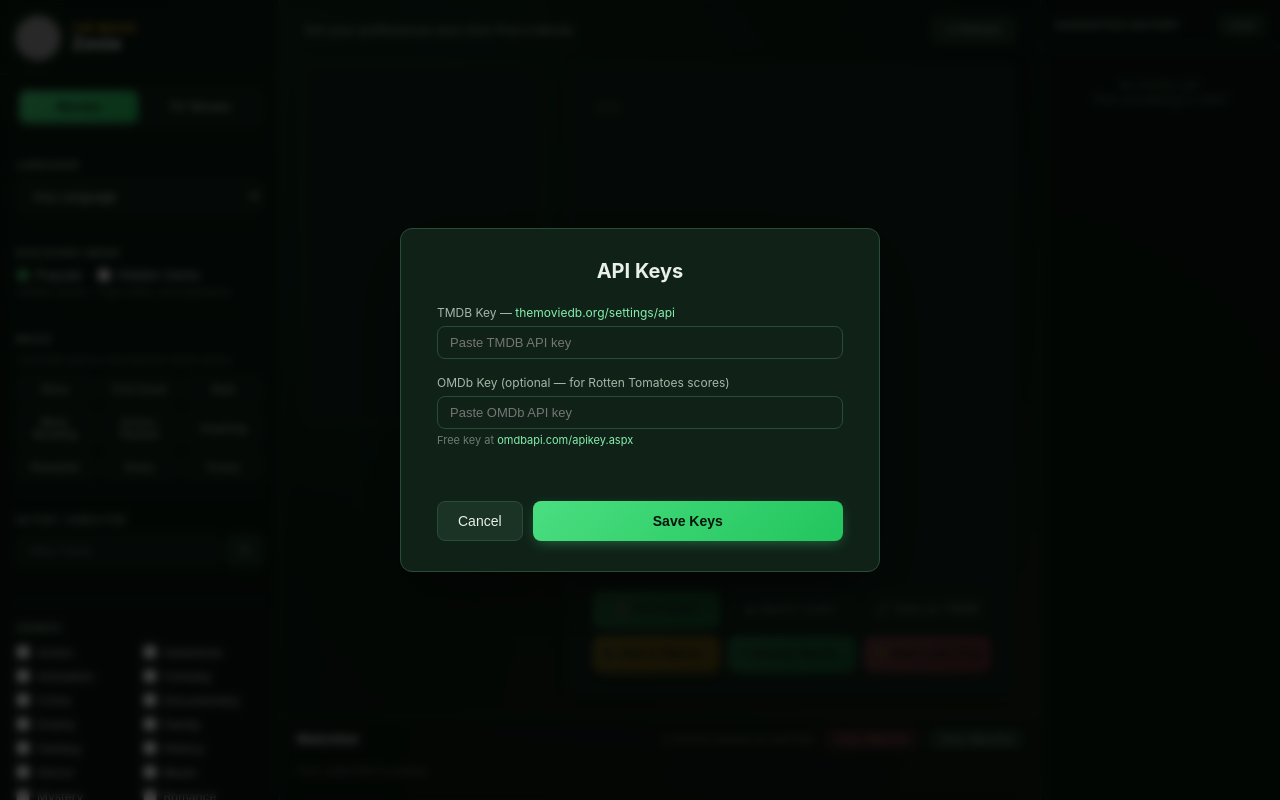
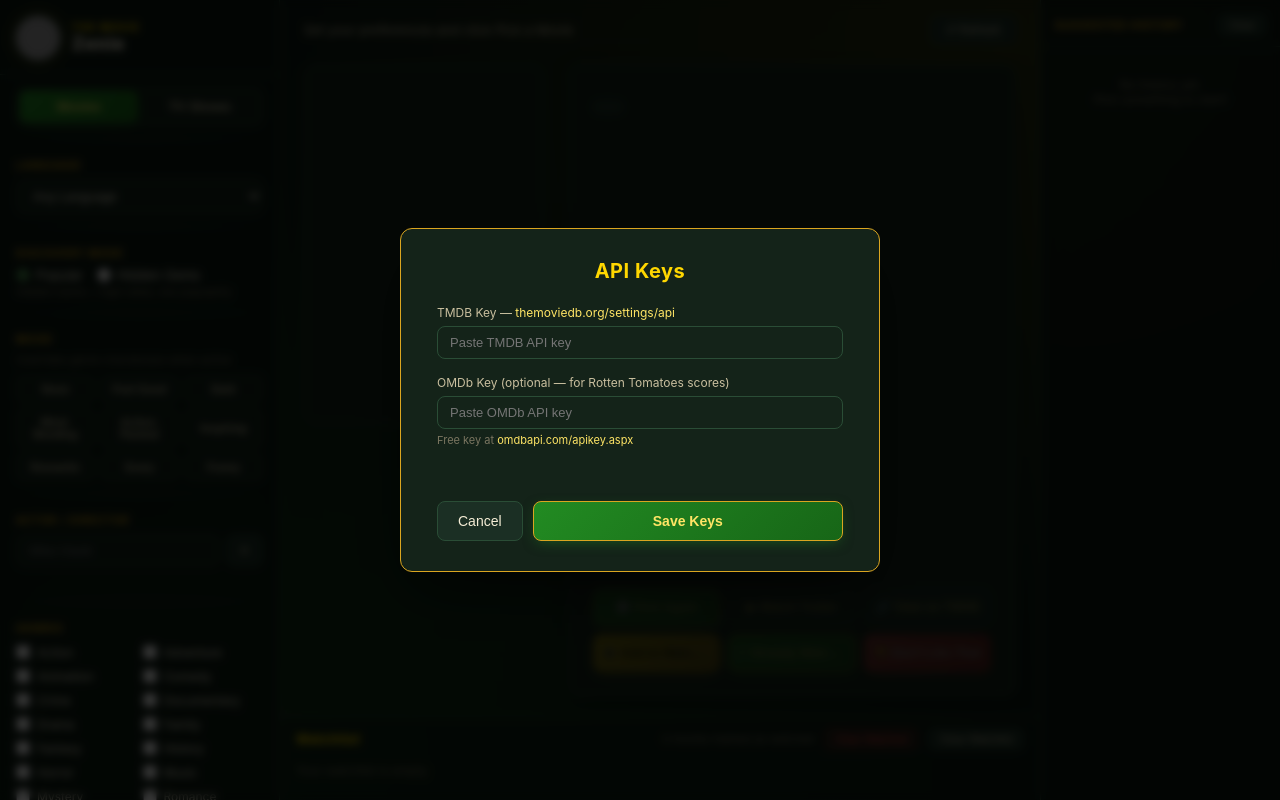
Before and after one commit to maxxzamani-create/movie-picker, a Flask app: page / in a window 1280 px wide. Run offline with Flask 3, Linux system fonts and the light colour scheme; data that the repository does not hold is empty; grey boxes are pictures that could not be loaded.

Commit message:
Refine theme to true Forest Green & Gold heritage palette
Drop the neon-emerald + amber pairing in favor of a richer, more
classic look that treats forest green and gold as co-equal brand
colors (Sherwood / heritage feel).

CSS:
- Primary green moves to #228B22 (CSS-named Forest Green); deeper
  pine for hover/gradients; brighter #4caf50 reserved for small
  accents like icons and the cast meta line.
- Gold becomes a real co-primary: #FFD700 with #DAA520 borders and
  #b8860b gradient ends. Used on section labels, brand "The Movie"
  kicker, watchlist chips, modal title, range slider, RT-OK badge,
  spinner, the API button, and as the text color inside all green
  primary buttons for that "lettering on a forest crest" feel.
- Action buttons keep their semantics but get gold borders on green
  primaries; watchlist stays full gold; dislike shifts from rose-pink
  to a warmer red (#ef4444) so it doesn't fight the warm palette.
- Background gradients reshuffled: gold from the upper right, forest
  green from the lower left -- dappled-canopy effect.
- Text shifts to warm parchment cream rather than cool slate.

Logo:
- Disc now has a two-tone ring: outer gold, inner forest green.
- Halo glow is gold instead of green.
- Smoke from the lamp interpolates from forest green at the bottom
  to warm gold near the top, leading the eye up to the Z.
- Z keeps its gold fill with a stronger gold glow.
- Sparkles re-weighted toward gold (three gold, two green).

Co-Authored-By: Claude Opus 4.7 (1M context) <noreply@anthropic.com>

```diff
--- a/static/style.css
+++ b/static/style.css
@@ -2,49 +2,55 @@
 *, *::before, *::after { box-sizing: border-box; margin: 0; padding: 0; }
 
 :root {
-  /* Deep Forest palette — moss, pine, and lantern gold */
-  --bg:         #0a1810;   /* deep forest night */
-  --bg-deep:    #050d08;   /* darkest edge */
-  --surface:    #102218;   /* card surface */
-  --surface2:   #1a3324;   /* raised surface */
-  --border:     #284d36;   /* subtle pine borders */
+  /* ── Forest Green & Gold palette ─────────────────────────────────────
+     Heritage forest greens paired with true gold. Think Sherwood at
+     dusk: deep pine background, classic forest-green accents, real
+     gold for highlights and "treasure" actions. */
 
-  --primary:    #4ade80;   /* emerald-400 — bright leaf */
-  --primary-2:  #86efac;   /* lighter leaf, for hover/accents */
-  --primary-d:  #22c55e;   /* emerald-500 for gradients */
-  --forest:     #166534;   /* deep forest green */
-  --moss:       #65a30d;   /* warm moss/lime accent */
+  --bg:         #0d1a12;   /* deep forest night */
+  --bg-deep:    #060e08;   /* darkest edge */
+  --surface:    #142319;   /* card surface */
+  --surface2:   #1b2f24;   /* raised surface */
+  --border:     #2a4d36;   /* pine border */
 
-  --amber:      #fbbf24;   /* lantern gold */
-  --amber-d:    #f59e0b;   /* deeper gold for gradients */
-  --amber-lt:   #fde68a;   /* pale gold highlight */
+  --primary:    #228B22;   /* CSS-named "Forest Green" */
+  --primary-d:  #176617;   /* darker for gradient end / hover */
+  --primary-2:  #4caf50;   /* brighter, for icons & subtle accents */
+  --primary-lt: #86d486;   /* pale leaf — focus rings, hover hints */
+  --moss:       #65a30d;   /* warm lime-moss, used sparingly */
 
-  --rose:       #fb7185;   /* negative action */
-  --rose-d:     #f43f5e;
+  --gold:       #FFD700;   /* true gold — primary accent */
+  --gold-d:     #b8860b;   /* dark goldenrod for gradient end */
+  --gold-lt:    #ffe566;   /* pale gold for highlights */
+  --gold-deep:  #DAA520;   /* goldenrod, for borders */
 
-  --text:       #e8f0e8;   /* warm pale cream */
-  --text-dim:   #a3b8a8;   /* sage gray */
-  --muted:      #6b7d6e;   /* moss gray */
+  --rose:       #ef4444;   /* warmer red — for the "don't like" action */
+  --rose-d:     #b91c1c;
+
+  --text:       #f5edd6;   /* warm parchment cream */
+  --text-dim:   #c9bf9f;   /* dim parchment */
+  --muted:      #7a7560;   /* warm muted */
 
   --radius:     12px;
   --radius-sm:  8px;
   --sidebar-w:  280px;
   --history-w:  240px;
 
-  --shadow-card: 0 8px 24px -8px rgba(0,0,0,0.55),
-                 0 2px 6px -2px rgba(0,0,0,0.3);
-  --shadow-green: 0 4px 14px -4px rgba(74,222,128,0.45);
-  --shadow-amber: 0 4px 14px -4px rgba(251,191,36,0.45);
+  --shadow-card:  0 8px 24px -8px rgba(0,0,0,0.6),
+                  0 2px 6px -2px rgba(0,0,0,0.35);
+  --shadow-green: 0 4px 14px -4px rgba(34,139,34,0.55);
+  --shadow-gold:  0 4px 14px -4px rgba(255,215,0,0.5);
+  --shadow-rose:  0 4px 14px -4px rgba(239,68,68,0.45);
 }
 
 html, body {
   height: 100%;
   background: var(--bg);
-  /* Subtle dappled light effect — green canopy with gold sunlight */
+  /* Dappled sunlight through canopy — gold from upper right, green glow elsewhere */
   background-image:
-    radial-gradient(at 18% 0%,   rgba(74,222,128,0.10) 0px, transparent 50%),
-    radial-gradient(at 82% 100%, rgba(251,191,36,0.07) 0px, transparent 55%),
-    radial-gradient(at 50% 50%,  rgba(22,101,52,0.15)  0px, transparent 70%);
+    radial-gradient(at 80% 5%,  rgba(255,215,0,0.10) 0px, transparent 50%),
+    radial-gradient(at 15% 95%, rgba(34,139,34,0.18) 0px, transparent 55%),
+    radial-gradient(at 50% 50%, rgba(20,80,40,0.14)  0px, transparent 75%);
   background-attachment: fixed;
   color: var(--text);
   font-family: "Inter", "Segoe UI", system-ui, -apple-system, sans-serif;
@@ -72,7 +78,7 @@ html, body {
 
 /* ── Sidebar ──────────────────────────────────────────────────────────── */
 .sidebar {
-  background: rgba(10, 24, 16, 0.85);
+  background: rgba(13, 26, 18, 0.88);
   backdrop-filter: blur(12px);
   border-right: 1px solid var(--border);
   display: flex;
@@ -96,33 +102,38 @@ html, body {
 
 .sidebar-header img {
   width: 44px; height: 44px; border-radius: 50%;
-  box-shadow: 0 0 0 2px var(--surface2), 0 0 16px rgba(74,222,128,0.35);
+  box-shadow: 0 0 0 2px var(--surface2),
+              0 0 18px rgba(255,215,0,0.30);
 }
 
 .sidebar-title { flex: 1; line-height: 1.2; }
 .sidebar-title .sub  {
-  font-size: 10px; font-weight: 700; color: var(--amber);
-  letter-spacing: 1px; text-transform: uppercase;
+  font-size: 10px; font-weight: 700; color: var(--gold);
+  letter-spacing: 1.4px; text-transform: uppercase;
 }
 .sidebar-title .main {
-  font-size: 17px; font-weight: 800; color: var(--text);
+  font-size: 18px; font-weight: 800; color: var(--text);
   letter-spacing: 0.5px;
 }
 
 .btn-api {
   font-size: 11px; padding: 5px 10px;
-  background: var(--surface2); color: var(--primary-2);
+  background: var(--surface2); color: var(--gold);
   border: 1px solid var(--border); border-radius: 6px; cursor: pointer;
 }
-.btn-api:hover { background: var(--surface); border-color: var(--primary); }
+.btn-api:hover { background: var(--surface); border-color: var(--gold-deep); }
 
 .section { padding: 12px 16px 4px; }
 .section-label {
   font-size: 10px; font-weight: 700; text-transform: uppercase;
-  color: var(--text-dim); letter-spacing: 1px; margin-bottom: 8px;
+  color: var(--gold-deep); letter-spacing: 1.2px; margin-bottom: 8px;
 }
 
-.sep { height: 1px; background: var(--border); margin: 8px 16px; opacity: 0.6; }
+.sep {
+  height: 1px;
+  background: linear-gradient(to right, transparent, var(--border), transparent);
+  margin: 8px 16px;
+}
 
 /* ── Media type toggle (Movies / TV) ───────────────────────────────────── */
 .media-toggle {
@@ -147,7 +158,7 @@ html, body {
 .media-btn:hover  { color: var(--text); }
 .media-btn.active {
   background: linear-gradient(135deg, var(--primary), var(--primary-d));
-  color: #07140a;
+  color: var(--gold-lt);
   box-shadow: var(--shadow-green);
 }
 
@@ -333,21 +344,21 @@ input[type="range"] {
 .badge {
   padding: 5px 14px; border-radius: 999px;
   background: var(--surface2); font-size: 12px; font-weight: 700;
-  color: var(--amber);
+  color: var(--gold);
   border: 1px solid var(--border);
 }
-.badge.rt-fresh  { color: var(--primary); border-color: rgba(74,222,128,0.3); }
-.badge.rt-ok     { color: var(--amber);   border-color: rgba(251,191,36,0.3); }
-.badge.rt-rotten { color: var(--rose);    border-color: rgba(251,113,133,0.3); }
+.badge.rt-fresh  { color: var(--primary-2); border-color: rgba(76,175,80,0.35); }
+.badge.rt-ok     { color: var(--gold);      border-color: rgba(255,215,0,0.35); }
+.badge.rt-rotten { color: var(--rose);      border-color: rgba(239,68,68,0.35); }
 
 .movie-overview {
   font-size: 14px; color: var(--text); line-height: 1.65; margin-bottom: 16px;
 }
 
-.movie-director { font-size: 12px; font-weight: 600; color: var(--primary-2); margin-bottom: 4px; }
+.movie-director { font-size: 12px; font-weight: 600; color: var(--gold); margin-bottom: 4px; }
 .movie-cast     { font-size: 12px; color: var(--text-dim); margin-bottom: 12px; }
-.movie-genres   { font-size: 12px; color: var(--amber); margin-bottom: 6px; }
-.movie-streaming{ font-size: 12px; color: var(--primary); margin-bottom: 18px; font-weight: 500; }
+.movie-genres   { font-size: 12px; color: var(--gold-lt); margin-bottom: 6px; font-weight: 500; }
+.movie-streaming{ font-size: 12px; color: var(--primary-2); margin-bottom: 18px; font-weight: 600; }
 
 /* ── Action buttons grid ──────────────────────────────────────────────── */
 .action-buttons {
@@ -361,53 +372,58 @@ input[type="range"] {
   text-overflow: ellipsis;
   letter-spacing: 0.2px;
 }
-.action-btn:hover    { transform: translateY(-1px); filter: brightness(1.08); }
+.action-btn:hover    { transform: translateY(-1px); filter: brightness(1.12); }
 .action-btn:disabled { opacity: .35; cursor: not-allowed; filter: none; transform: none; }
 
-/* Semantic colors:
-   forest green = primary actions and positive feedback (more like this)
-   amber/gold   = save/watchlist (lantern accent — "treasured")
-   slate        = neutral (trailer, view)
-   rose         = negative (don't like) */
+/* Action semantics:
+   green  = primary actions and positive feedback (Pick / Watched)
+   gold   = treasure / save it for later (Watchlist)
+   dark   = neutral navigation (Trailer / TMDB)
+   rose   = negative (Don't Like) */
 .btn-pick-again {
   background: linear-gradient(135deg, var(--primary), var(--primary-d));
-  color: #07140a;
+  color: var(--gold-lt);
+  border: 1px solid var(--gold-deep);
   box-shadow: var(--shadow-green);
 }
 .btn-trailer {
-  background: var(--surface2); color: var(--text);
+  background: var(--surface2); color: var(--gold-lt);
   border: 1px solid var(--border);
 }
+.btn-trailer:hover { border-color: var(--gold-deep); }
 .btn-tmdb {
-  background: var(--surface2); color: var(--text);
+  background: var(--surface2); color: var(--gold-lt);
   border: 1px solid var(--border);
 }
+.btn-tmdb:hover { border-color: var(--gold-deep); }
 .btn-watchlist {
-  background: linear-gradient(135deg, var(--amber), var(--amber-d));
+  background: linear-gradient(135deg, var(--gold), var(--gold-d));
   color: #1a1004;
-  box-shadow: var(--shadow-amber);
+  border: 1px solid var(--gold-deep);
+  box-shadow: var(--shadow-gold);
 }
 .btn-watched {
   background: linear-gradient(135deg, var(--primary), var(--primary-d));
-  color: #07140a;
+  color: var(--gold-lt);
+  border: 1px solid var(--gold-deep);
   box-shadow: var(--shadow-green);
 }
 .btn-dislike {
   background: linear-gradient(135deg, var(--rose), var(--rose-d));
-  color: #1a0608;
-  box-shadow: 0 4px 14px -4px rgba(251,113,133,0.45);
+  color: #fff;
+  box-shadow: var(--shadow-rose);
 }
 
 /* ── Watchlist bar ────────────────────────────────────────────────────── */
 .watchlist-bar {
-  background: rgba(10, 24, 16, 0.6);
+  background: rgba(13, 26, 18, 0.6);
   border-top: 1px solid var(--border);
   padding: 10px 16px; flex-shrink: 0;
 }
 .watchlist-hdr {
   display: flex; align-items: center; gap: 10px; margin-bottom: 6px; flex-wrap: wrap;
 }
-.watchlist-hdr strong { color: var(--text); font-size: 13px; flex: 1; letter-spacing: 0.3px; }
+.watchlist-hdr strong { color: var(--gold); font-size: 13px; flex: 1; letter-spacing: 0.5px; }
 .watched-count { font-size: 11px; color: var(--muted); }
 .btn-sm {
   padding: 4px 10px; font-size: 11px;
@@ -500,45 +516,45 @@ input[type="range"] {
 .chip {
   font-size: 10px; padding: 2px 8px; border-radius: 999px; font-weight: 600;
 }
-.chip-Suggested { background: rgba(74,222,128,0.15);  color: var(--primary-2); }
-.chip-Trailer   { background: rgba(251,191,36,0.15);  color: var(--amber); }
-.chip-Watchlist { background: rgba(251,191,36,0.18);  color: var(--amber); }
-.chip-Watched   { background: rgba(74,222,128,0.15);  color: var(--primary); }
-.chip-Disliked  { background: rgba(251,113,133,0.15); color: var(--rose); }
+.chip-Suggested { background: rgba(76,175,80,0.15);  color: var(--primary-2); }
+.chip-Trailer   { background: rgba(255,215,0,0.15);  color: var(--gold); }
+.chip-Watchlist { background: rgba(255,215,0,0.20);  color: var(--gold); }
+.chip-Watched   { background: rgba(76,175,80,0.18);  color: var(--primary-2); }
+.chip-Disliked  { background: rgba(239,68,68,0.15);  color: var(--rose); }
 
 /* ── API key modal ────────────────────────────────────────────────────── */
 .modal-overlay {
-  position: fixed; inset: 0; background: rgba(0,0,0,.75);
+  position: fixed; inset: 0; background: rgba(0,0,0,.78);
   backdrop-filter: blur(4px);
   display: flex; align-items: center; justify-content: center; z-index: 1000;
 }
 .modal-overlay.hidden { display: none; }
 .modal {
-  background: var(--surface); border: 1px solid var(--border);
+  background: var(--surface); border: 1px solid var(--gold-deep);
   border-radius: var(--radius); padding: 30px 36px; width: 480px; max-width: 95vw;
-  box-shadow: 0 24px 60px -16px rgba(0,0,0,0.7);
+  box-shadow: 0 24px 60px -16px rgba(0,0,0,0.75);
 }
 .modal h2 {
-  font-size: 20px; color: var(--text); margin-bottom: 22px;
-  text-align: center; font-weight: 700;
+  font-size: 20px; color: var(--gold); margin-bottom: 22px;
+  text-align: center; font-weight: 700; letter-spacing: 0.5px;
 }
 .modal-field { margin-bottom: 16px; }
 .modal-field label { display: block; font-size: 12px; color: var(--text-dim); margin-bottom: 6px; }
-.modal-field label a { color: var(--primary-2); text-decoration: none; }
+.modal-field label a { color: var(--gold-lt); text-decoration: none; }
 .modal-field label a:hover { text-decoration: underline; }
 .modal-field .hint  { font-size: 11px; color: var(--muted); margin-top: 4px; }
-.modal-field .hint a { color: var(--primary-2); text-decoration: none; }
+.modal-field .hint a { color: var(--gold-lt); text-decoration: none; }
 .modal-field .hint a:hover { text-decoration: underline; }
 .modal-actions { display: flex; gap: 10px; margin-top: 20px; }
 .btn-modal-save {
   flex: 1; padding: 11px;
   background: linear-gradient(135deg, var(--primary), var(--primary-d));
-  color: #07140a;
-  font-weight: 700; border: none; border-radius: var(--radius-sm);
+  color: var(--gold-lt);
+  font-weight: 700; border: 1px solid var(--gold-deep); border-radius: var(--radius-sm);
   cursor: pointer; font-size: 14px;
   box-shadow: var(--shadow-green);
 }
-.btn-modal-save:hover { filter: brightness(1.08); }
+.btn-modal-save:hover { filter: brightness(1.12); }
 .btn-modal-cancel {
   padding: 11px 20px; background: var(--surface2); color: var(--text);
   border: 1px solid var(--border); border-radius: var(--radius-sm); cursor: pointer; font-size: 14px;
```
Also changed, not shown: other parts of static/style.css (+33 -33 lines), logo.py (+36 -33 lines).
